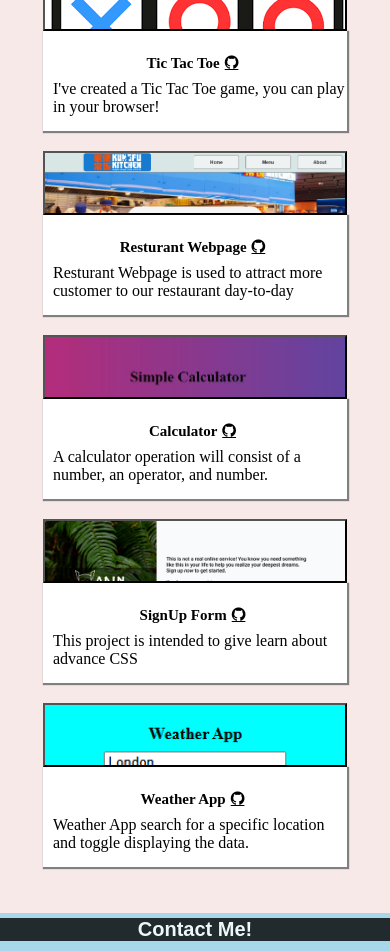
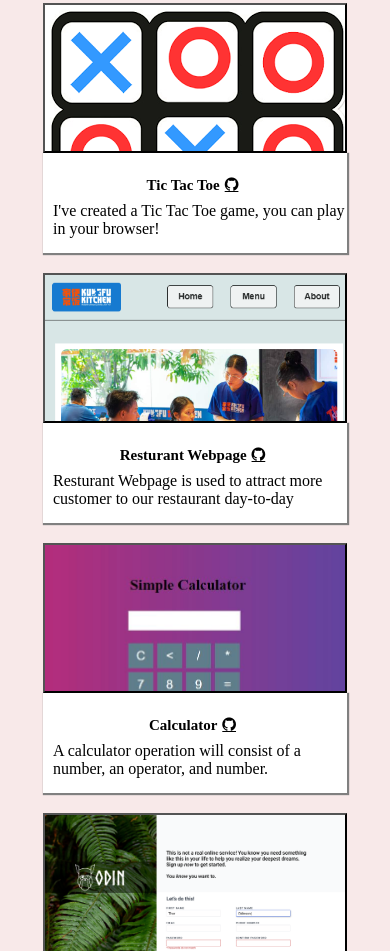
Before and after one commit to khalyruot/Khaly_Porfolio, a plain HTML site: page index.htm in a window 390 px wide. Shown: the part 915-1866 px from the top of the page. Drawn offline with Linux system fonts and the light colour scheme.

Commit message:
update height for each project background

```diff
--- a/styles.css
+++ b/styles.css
@@ -340,7 +340,7 @@ img{
         flex-direction: column;
         justify-content: flex-start;
         width: 650px;
-        height: 1200px;
+        height: 1300px;
         background-color: rgba(247, 230, 230, 0.863);
         padding-left: 50px;
     }
@@ -367,6 +367,12 @@ img{
         align-items: center;
     }
 
+    #memory_card{
+        width: 200px;
+        height: 150px;
+        background-image: url("Memory_card.png");
+        background-size: cover;
+    }
     #battleship_button{
         width: 200px;
         height: 150px;
@@ -382,7 +388,7 @@ img{
     #todolist_button{
         width: 200px;
         height: 150px;
-        background-image: url("restaurant.png");
+        background-image: url("restauran.png");
         background-size: cover;
     }
 
@@ -544,7 +550,7 @@ img{
         justify-content: flex-start;
         align-items: center;
         width: 500px;
-        height: 1500px;
+        height: 2000px;
         background-color:rgba(247, 230, 230, 0.863);
         padding-left: 0px;
 
@@ -571,42 +577,49 @@ img{
         align-items: center;
 
     }
+    #memory_card{
+        width: 200px;
+        height: 150px;
+        background-image: url("Memory_card.png");
+        background-size: cover;
+    }
+
     #battleship_button{
-        width: 100px;
-        height: 50px;
+        width: 200px;
+        height: 150px;
         background-image: url("battle_ship.png");
         background-size: cover;
     }
     #tictactoe_button{
-        width: 100px;
-        height: 50px;
+        width: 200px;
+        height: 150px;
         background-image: url("tictaktoe.png");
         background-size: cover;
     }
     #todolist_button{
-        width: 100px;
-        height: 50px;
-        background-image: url("restaurant.png");
+        width: 200px;
+        height: 150px;
+        background-image: url("restauran.png");
         background-size: cover;
     }
 
     #calculator_project{
-        width: 100px;
-        height: 50px;
+        width: 200px;
+        height: 150px;
         background-image: url("calculator.jpg");
         background-size: cover;
     }
 
     #sign_up_form_button{
-        width: 100px;
-        height: 50px;
+        width: 200px;
+        height: 150px;
         background-image: url("sign-up-form.png");
         background-size: cover;
     }
 
     #admin_dashboard_button{
-        width: 100px;
-        height: 50px;
+        width: 200px;
+        height: 150px;
         background-image: url("Weather.png");
         background-size: cover;
     }
```
